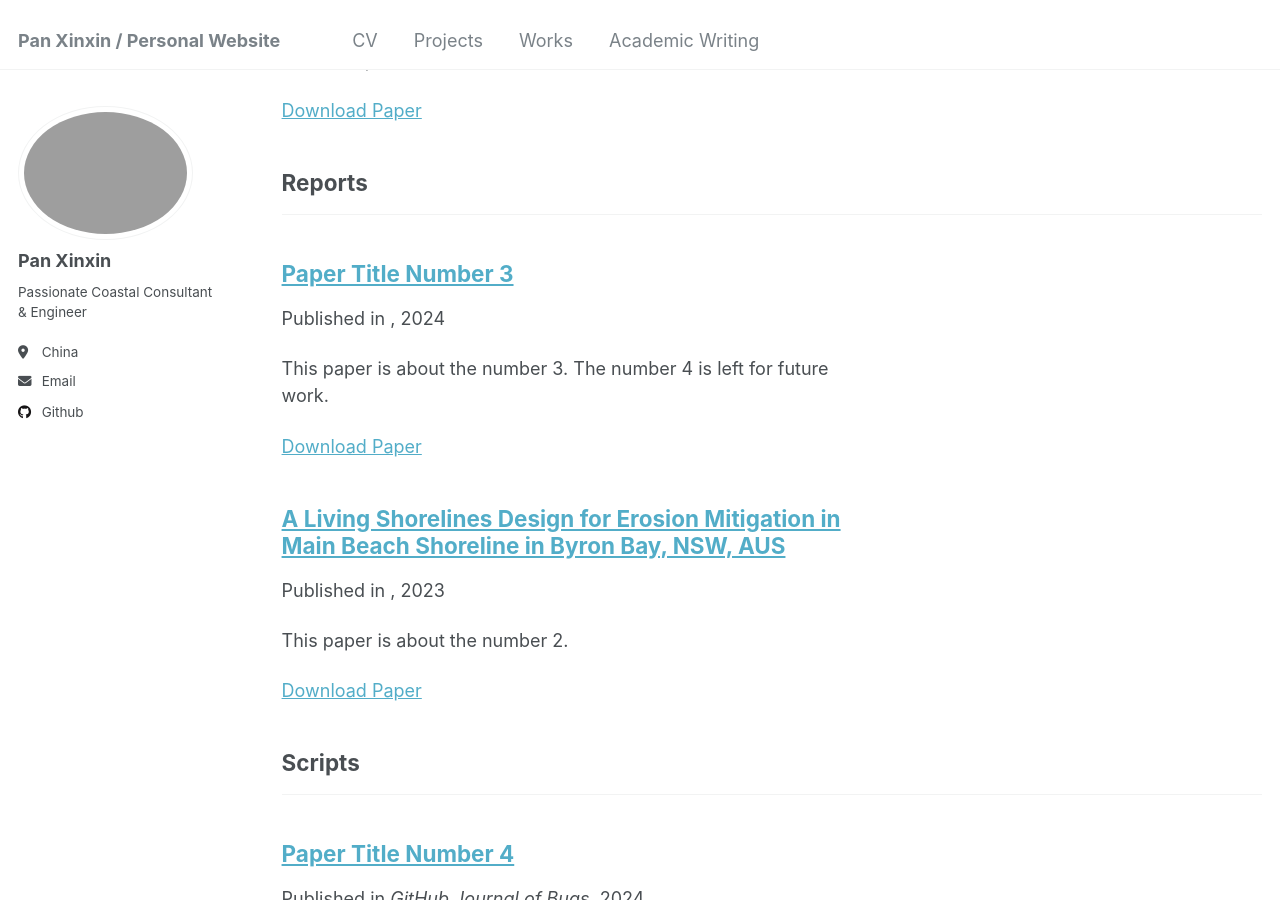
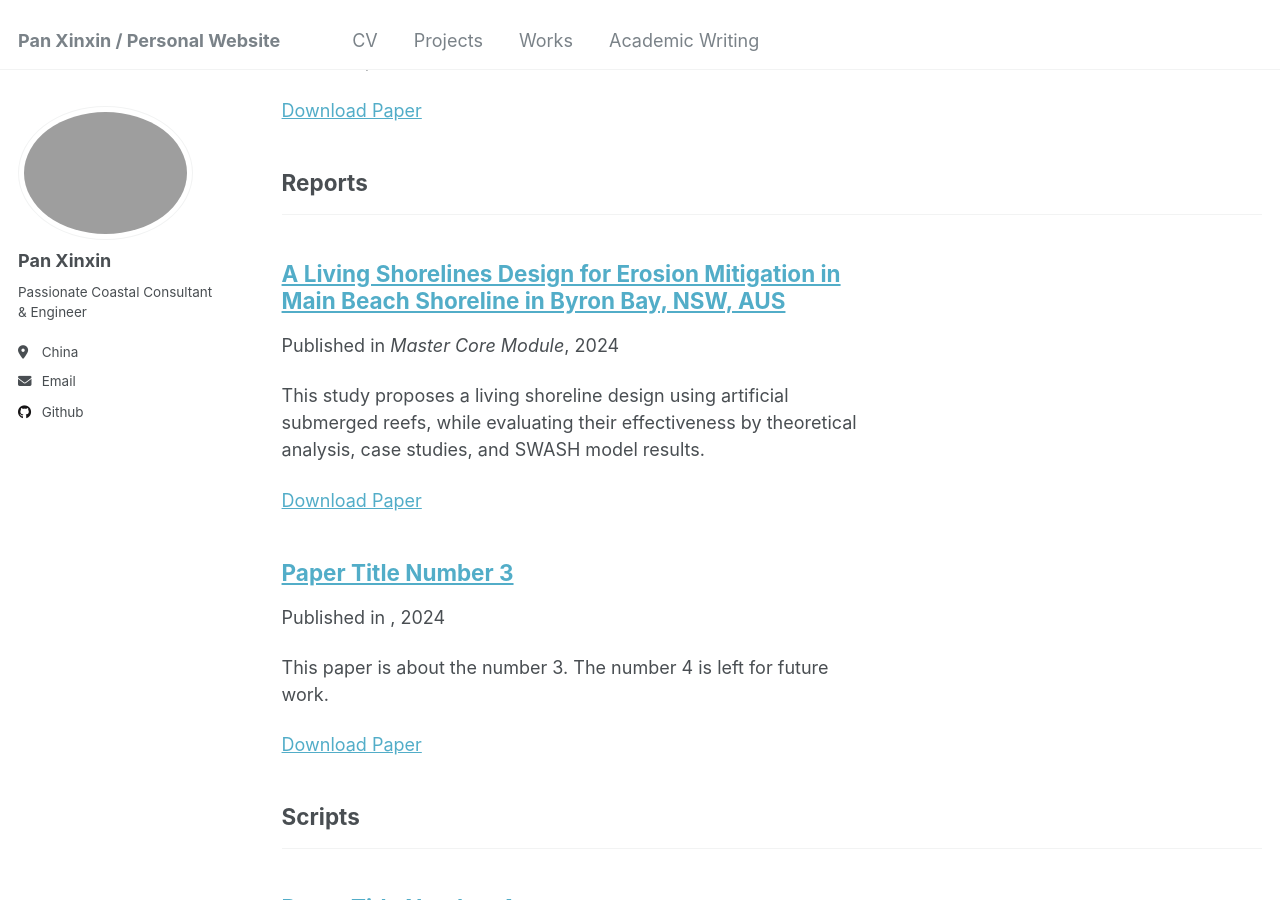
Before and after one commit to kingdaxing/kingdaxing.github.io, a Jekyll site: the page built from _pages/publications.html, in a window 1280 px wide and 900 px high, scrolled down 400 px. Built offline with Jekyll 4.4.1, drawn with Linux system fonts in a browser that asks for light colours.

Commit message:
Update 2010-10-01-paper-title-number-2.md

```diff
--- a/_publications/2010-10-01-paper-title-number-2.md
+++ b/_publications/2010-10-01-paper-title-number-2.md
@@ -3,8 +3,9 @@ title: "A Living Shorelines Design for Erosion Mitigation in Main Beach Shorelin
 collection: publications
 category: reports
 permalink: /publication/2010-10-01-paper-title-number-2
-excerpt: 'This paper is about the number 2.'
-date: 2023-12-01
+excerpt: 'This study proposes a living shoreline design using artificial submerged reefs, while evaluating their effectiveness by theoretical analysis, case studies, and SWASH model results.'
+date: 2024-05-10
+venue: 'Master Core Module'
 paperurl: 'http://kingdaxing.github.io/files/NO2.pdf'
 ---
 
```
